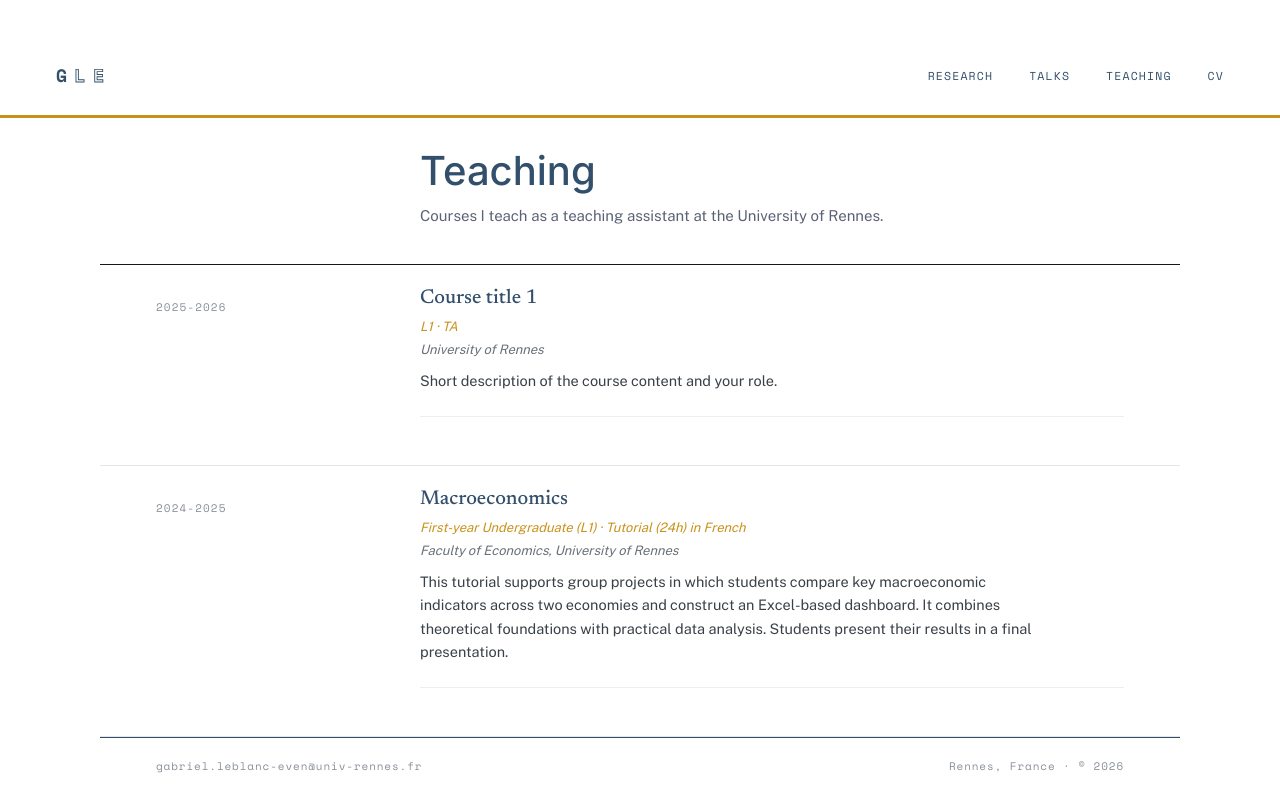
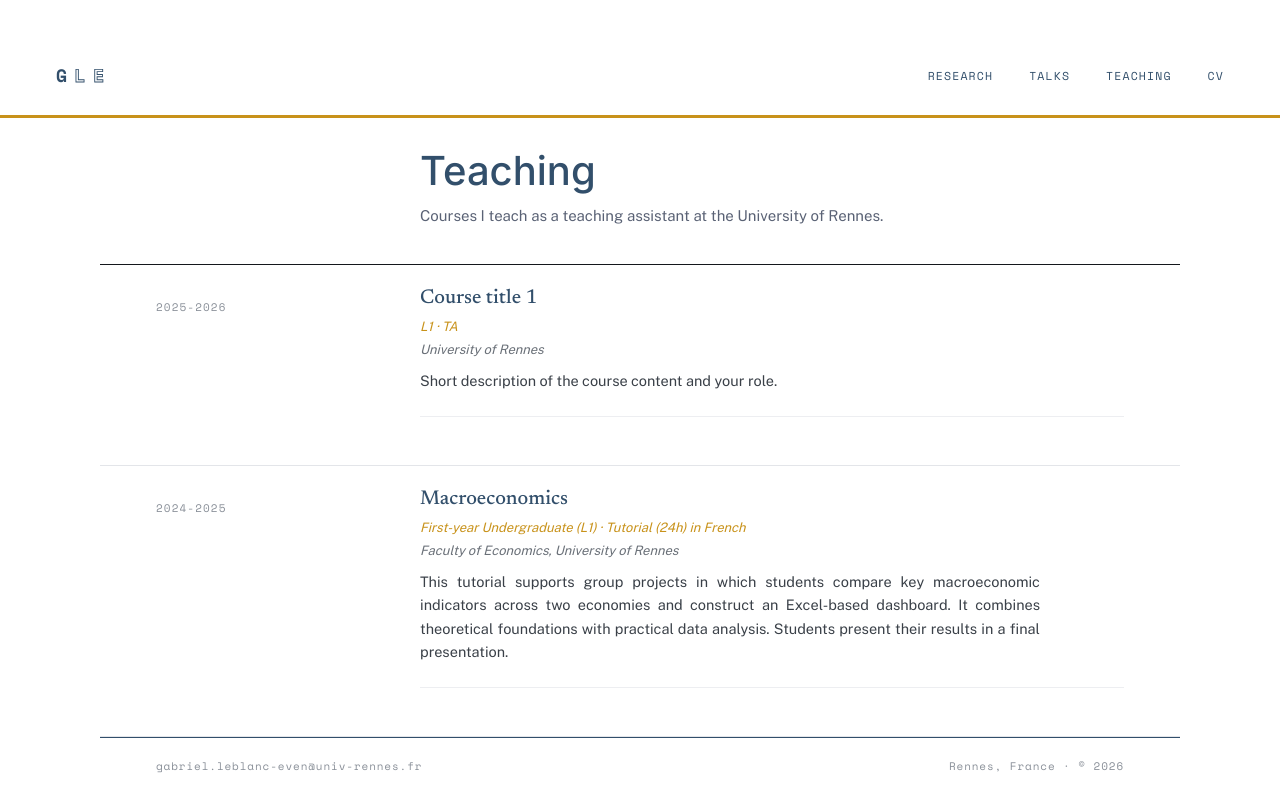
Before and after one commit to gabriel-leblanceven/gabriel-leblanceven.github.io, a Jekyll site: the page built from _pages/teaching.md, in a window 1280 px wide. Shown: the top 812 px of the page. Built offline with Jekyll 4.4.1, drawn with Linux system fonts in a browser that asks for light colours; a script bundle is joined from its source files by our own code; library files that are not in the unit come from our copies.

Commit message:
Update teaching.md

```diff
--- a/_pages/teaching.md
+++ b/_pages/teaching.md
@@ -70,7 +70,7 @@ body{padding-top:0 !important;}
             <div style="font-family:'Newsreader',serif;font-size:20px;font-weight:500;color:#324f6b;line-height:1.3;">{{ c.title }}</div>
             <div style="font-family:'Public Sans',sans-serif;font-size:13px;font-style:italic;color:#c8921a;margin-top:6px;">{{ c.level }} &middot; {{ c.role }}</div>
             <div style="font-family:'Public Sans',sans-serif;font-size:13px;font-style:italic;color:#6a7078;margin-top:3px;">{{ c.institution }}</div>
-            <div style="font-size:14.5px;color:#3a4048;line-height:1.6;margin-top:10px;max-width:620px;">{{ c.description }}</div>
+            <div style="font-size:14.5px;color:#3a4048;line-height:1.6;margin-top:10px;max-width:620px;text-align:justify;">{{ c.description }}</div>
           </div>
         {% endfor %}
       </div>
```
